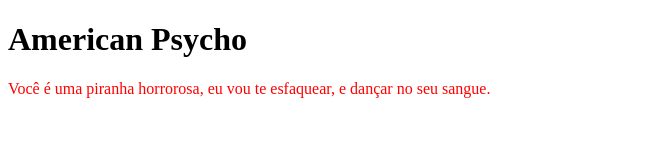
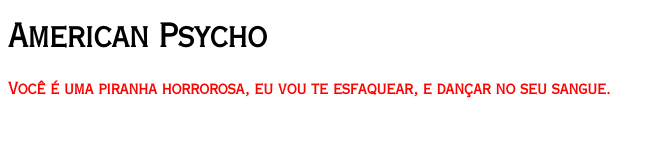
Before and after one commit to 3lBOt/ciencia-de-dados, a plain HTML site: page mundo.html in a window 1280 px wide. Shown: the whole page, without its empty margins (0-665 px from the left). Drawn offline with Linux system fonts and the light colour scheme.

Commit message:
Add files via upload

```diff
--- a/Styles/mundo.css
+++ b/Styles/mundo.css
@@ -1,4 +1,15 @@
+@font-face {
+    font-family: 'Copperplate';
+    font-style: normal;
+    font-weight: normal;
+    src: local('Copperplate '), url("/Fontes/Copperplate-Gothic-Std-29-AB.woff") format('woff');
+    }
+
 .textos-mundo {
     color: red;
 
 }
+
+.piranha{
+    font-family: 'Copperplate';
+}
--- a/Styles/styles.css
+++ b/Styles/styles.css
@@ -2,14 +2,14 @@
     font-family: 'Copperplate';
     font-style: normal;
     font-weight: normal;
-    src: local('Copperplate Gothic Std 29 AB'), url('/Fontes/Copperplate-Gothic-Std-29-AB.woff') format('woff');
+    src: local('Copperplate '), url("/Fontes/Copperplate-Gothic-Std-29-AB.woff") format('woff');
     }
 
-   .cabeçalho{
-    font-family: 'Copperplate';
-   }
-
-footer{
-    background-color:;
+.textos-mundo {
+    color: red;
 
 }
+
+.piranha{
+    font-family: 'Copperplate';
+}
--- a/mundo.html
+++ b/mundo.html
@@ -4,12 +4,14 @@
     <meta charset="UTF-8">
     <meta name="viewport" content="width=device-width, initial-scale=1.0">
     <title>Mundo</title>
-    <link rel="stylesheet" href="mundo.css">
+    <link rel="stylesheet" href="/Styles/mundo.css">
 </head>
 <body>
+    <div class="piranha">
     <h1>American Psycho</h1>
     <div class="textos-mundo">
-        <p>Você é uma piranha horrorosa, eu vou te esfaquear, e dançar no seu sangue.</p>
+        <p><B>Você é uma piranha horrorosa, eu vou te esfaquear, e dançar no seu sangue.</B></p>
     </div>
+</div>
 </body>
 </html>
```
Also changed, not shown: index.html (+11 -2 lines).
